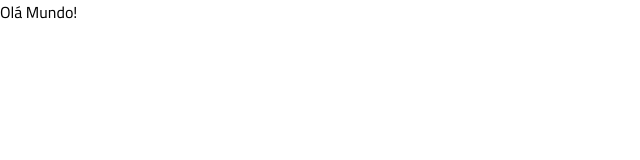
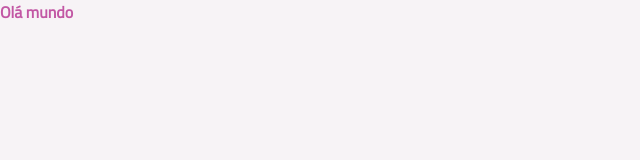
Before and after one commit to 4jc4/app-todo, a React (Vite) app: page / in a window 1280 px wide. Shown: the top 160 px of the page, without its empty margins (0-640 px from the left). Built offline with nearby package versions, Linux system fonts and the light colour scheme.

Commit message:
add Text component

```diff
--- a/index.html
+++ b/index.html
@@ -11,7 +11,7 @@
   <title>ToDo List</title>
 </head>
 
-<body>
+<body class="bg-gray-100">
   <div id="root"></div>
   <script type="module" src="/src/main.tsx"></script>
 </body>
--- a/package.json
+++ b/package.json
@@ -11,6 +11,7 @@
   },
   "dependencies": {
     "@tailwindcss/vite": "^4.1.18",
+    "class-variance-authority": "^0.7.1",
     "react": "^19.2.0",
     "react-dom": "^19.2.0",
     "tailwindcss": "^4.1.18"
--- a/src/App.tsx
+++ b/src/App.tsx
@@ -1,3 +1,9 @@
+import Text from '@/components/text'
+
 export function App() {
-  return <div className="">Olá Mundo!</div>
+  return (
+    <Text variant={'body-md-bold'} className="text-pink-base">
+      Olá mundo
+    </Text>
+  )
 }
--- /dev/null
+++ b/src/components/text.tsx
@@ -0,0 +1,36 @@
+import { cva, type VariantProps } from 'class-variance-authority'
+import { createElement, type ReactNode } from 'react'
+
+export const textVariants = cva('font-sans text-gray-400', {
+  variants: {
+    variant: {
+      'body-sm-bold': 'text-sm leading-5 font-semibold',
+      'body-md': 'text-base leading-6 font-normal',
+      'body-md-bold': 'text-bold leading-6 font-semibold',
+    },
+  },
+  defaultVariants: {
+    variant: 'body-md',
+  },
+})
+
+interface TextProps extends VariantProps<typeof textVariants> {
+  as?: keyof React.JSX.IntrinsicElements
+  className?: string
+  children?: ReactNode
+}
+
+export default function Text({
+  as = 'span',
+  variant,
+  className,
+  children,
+  ...props
+}: TextProps) {
+  console.log(textVariants({ variant }))
+  return createElement(
+    as,
+    { className: textVariants({ variant, className }), ...props },
+    children,
+  )
+}
```
Also changed, not shown: 2 other files (tests, documents, lock files or other folders).
